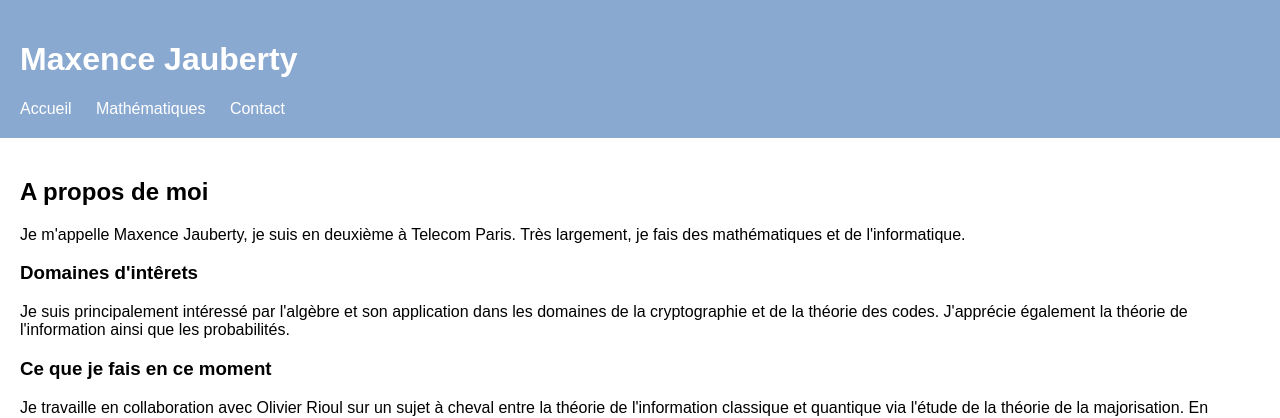
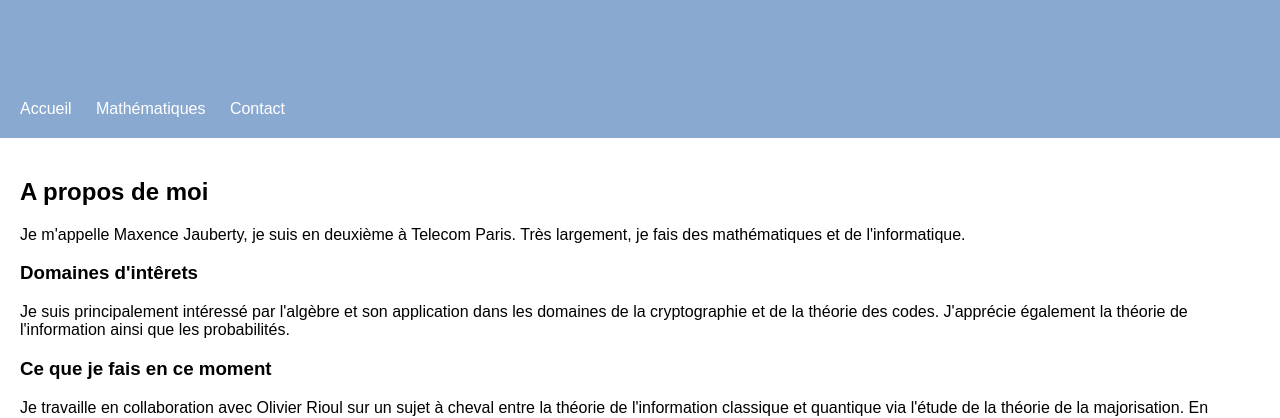
Before and after one commit to jadelouisfert/jadelouisfert.github.io, a web app: file index.html in a window 1280 px wide. Shown: the top 418 px of the page. Run offline with its HTML, style and script files only (its server is not run), Linux system fonts and the light colour scheme.

Commit message:
index rework

```diff
--- a/css/style.css
+++ b/css/style.css
@@ -7,7 +7,7 @@ body {
 
 header {
     background-color: hsl(214, 43%, 68%);
-    color: #fff;
+    color: hsl(214, 43%, 68%);
     padding: 20px;
 }
 
```
